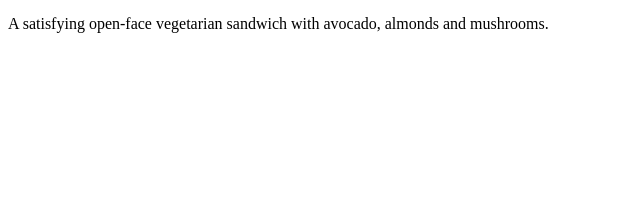
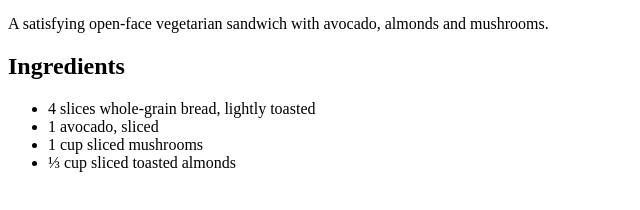
Before and after one commit to bamsi/odin-recipes, a plain HTML site: page recipes/california-melts.html in a window 1280 px wide. Shown: the part 428-638 px from the top of the page, without its empty margins (0-640 px from the left). Drawn offline with Linux system fonts and the light colour scheme.

Commit message:
add list of ingredients

```diff
--- a/recipes/california-melts.html
+++ b/recipes/california-melts.html
@@ -17,5 +17,12 @@
       A satisfying open-face vegetarian sandwich with avocado, almonds and
       mushrooms.
     </p>
+    <h2>Ingredients</h2>
+    <ul>
+      <li>4 slices whole-grain bread, lightly toasted</li>
+      <li>1 avocado, sliced</li>
+      <li>1 cup sliced mushrooms</li>
+      <li>⅓ cup sliced toasted almonds</li>
+    </ul>
   </body>
 </html>
```
